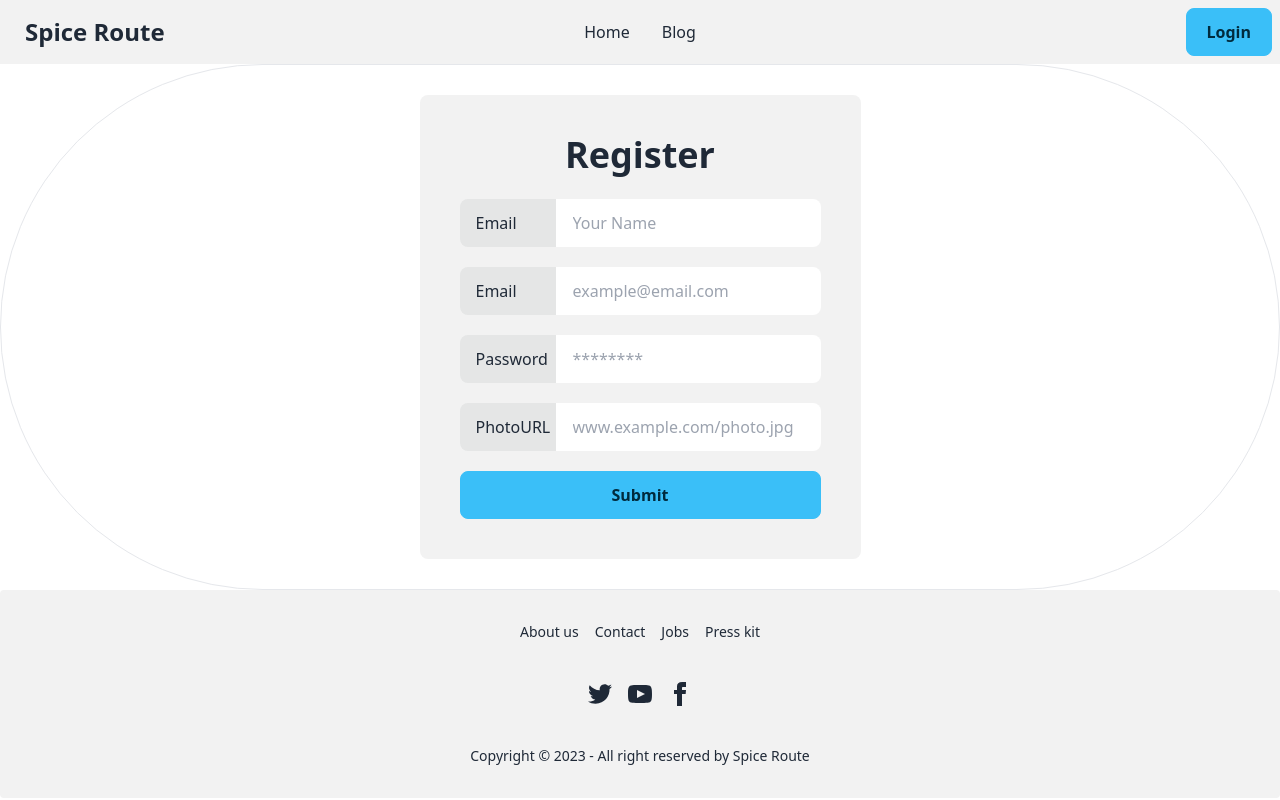
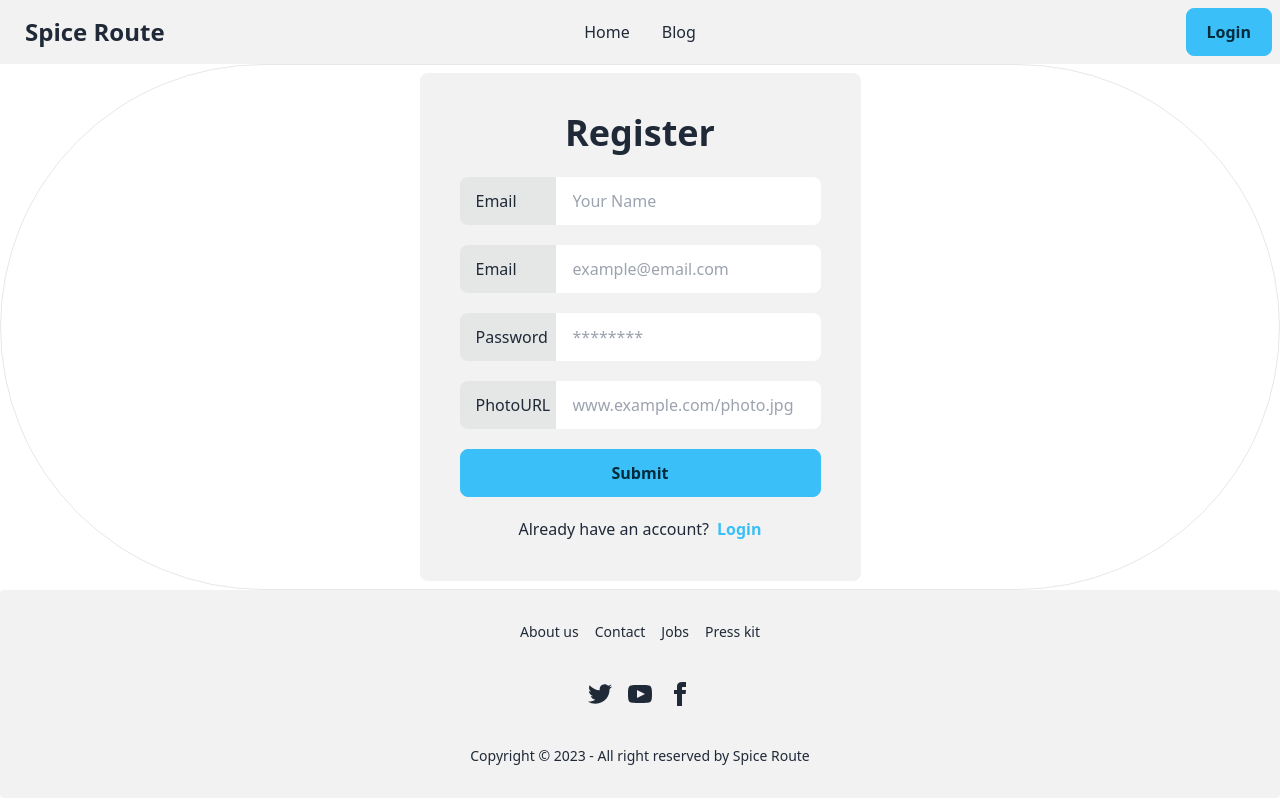
Before and after one commit to jesandante007/chef-recipe-hunter-client, a React (Vite) app: page /register in a window 1280 px wide. Built offline with nearby package versions, Linux system fonts and the light colour scheme; no server answers.

Commit message:
google & github signIn added

```diff
--- a/src/pages/Register.jsx
+++ b/src/pages/Register.jsx
@@ -1,5 +1,6 @@
 import React, { useContext } from "react";
 import { AuthContext } from "../context/AuthProvider";
+import { Link } from "react-router-dom";
 
 const Register = () => {
   const { createUser } = useContext(AuthContext);
@@ -13,17 +14,18 @@ const Register = () => {
     const password = form.password.value;
 
     createUser(email, password)
-      .then(result => {
-        const user = result.user
+      .then((result) => {
+        const user = result.user;
         console.log(user);
+        form.reset();
       })
-      .catch(error => {
+      .catch((error) => {
         console.log(error);
-      })
+      });
   };
   return (
     <div className="min-h-[calc(100vh-274px)] flex justify-center items-center border rounded-full">
-      <div className="bg-base-200 p-10 rounded-lg">
+      <div className="bg-base-200 p-10 rounded-lg space-y-5">
         <form onSubmit={handleCreateUser} className="space-y-5">
           <p className="text-4xl font-bold text-center mb-6">Register</p>
           <label className="input-group">
@@ -71,6 +73,12 @@ const Register = () => {
             className="input btn btn-info normal-case w-full"
           />
         </form>
+        <p className="text-center">
+          Already have an account?
+          <Link to="/login" className="link-info ms-2 font-semibold">
+            Login
+          </Link>
+        </p>
       </div>
     </div>
   );
```
